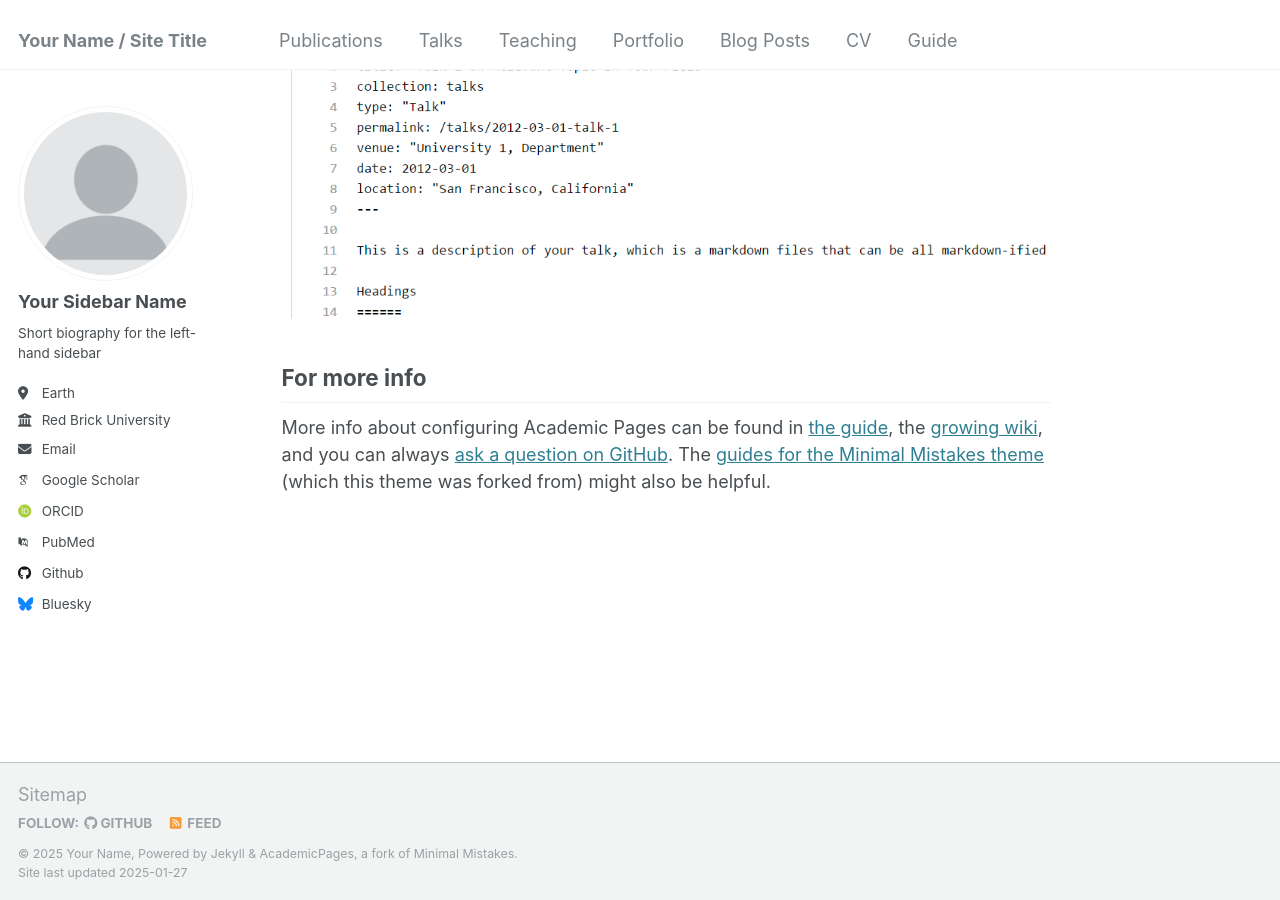
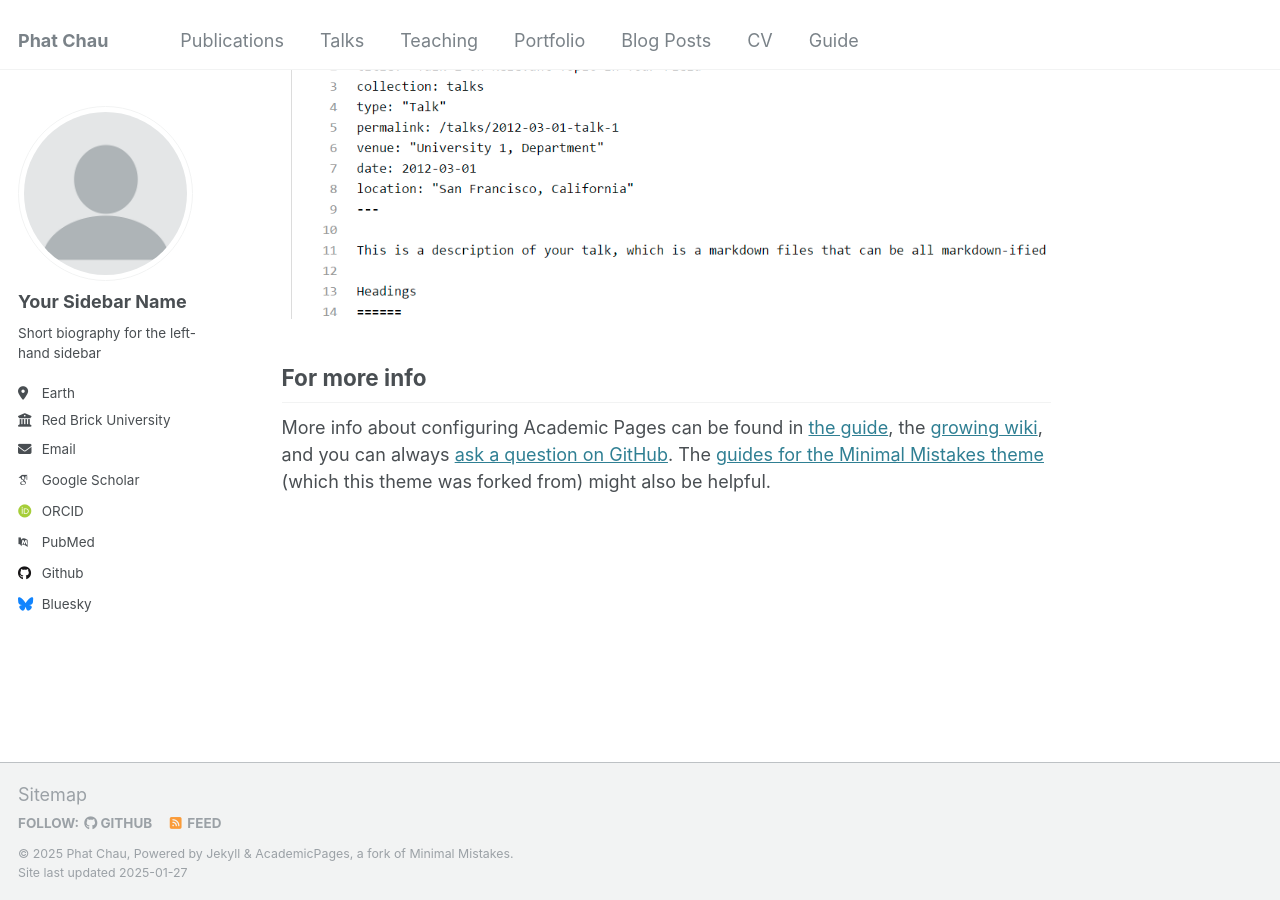
Before and after one commit to pnchau/pnchau.github.io, a Jekyll site: the page built from _pages/about.md, in a window 1280 px wide and 900 px high, scrolled down 2643 px. Built offline with Jekyll 4.4.1, drawn with Linux system fonts in a browser that asks for light colours; some web fonts are replaced.

Commit message:
Update 1 _config.yml
basic site settings

```diff
--- a/_config.yml
+++ b/_config.yml
@@ -8,13 +8,13 @@
 
 # Basic Site Settings
 locale                   : "en-US"
-title                    : "Your Name / Site Title"
+title                    : "Phat Chau"
 title_separator          : "-"
-name                     : &name "Your Name"
-description              : &description "personal description"
-url                      : https://academicpages.github.io # the base hostname & protocol for your site e.g. "https://[your GitHub username].github.io"
+name                     : &name "Phat Chau"
+description              : &description "Computer Science student at the University of Houston"
+url                      : https://pnchau.github.io # the base hostname & protocol for your site e.g. "https://[your GitHub username].github.io"
 baseurl                  : "" # the subpath of your site, e.g. "/blog"
-repository               : "academicpages/academicpages.github.io"
+repository               : "pnchau.github.io"
 
 # Site Author - The following control what appear as part of the author content on the side bar.
 #               If a field is blank the icon and link will not appear, otherwise it will be shown.
```
